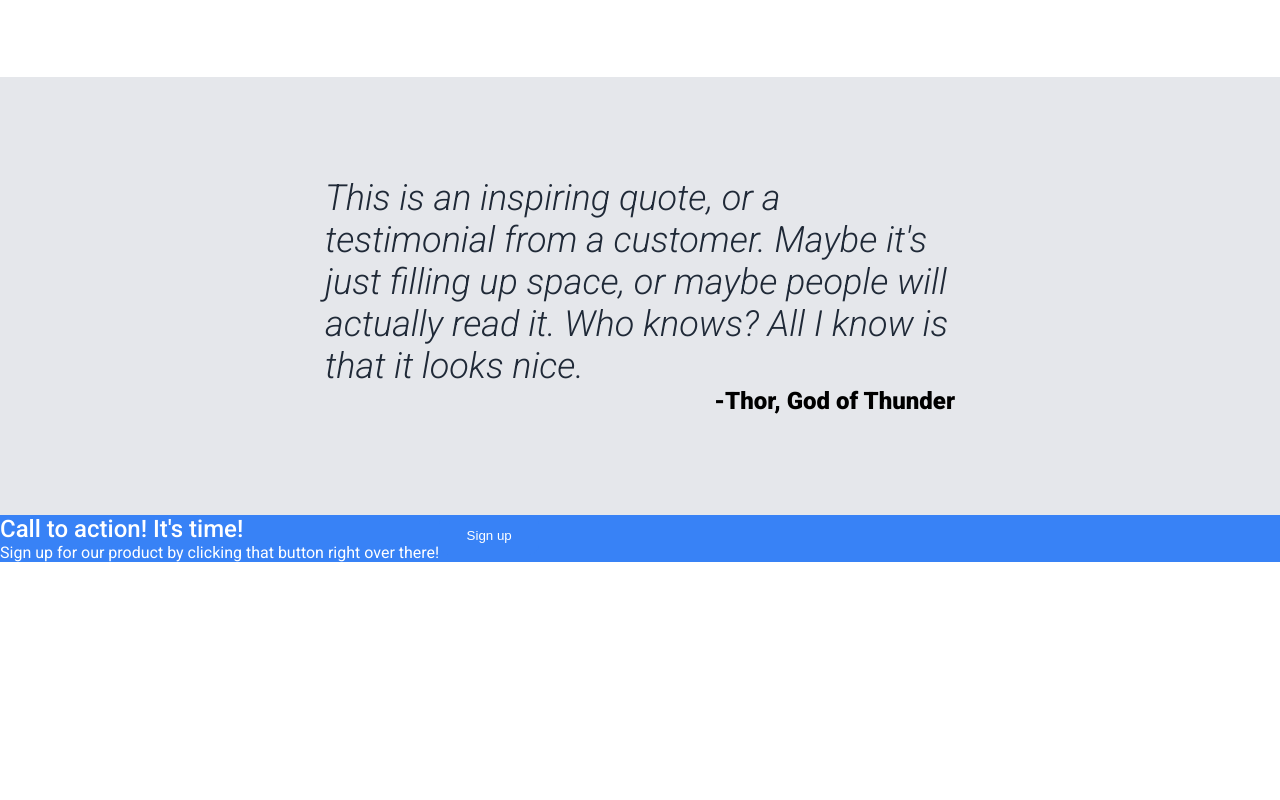
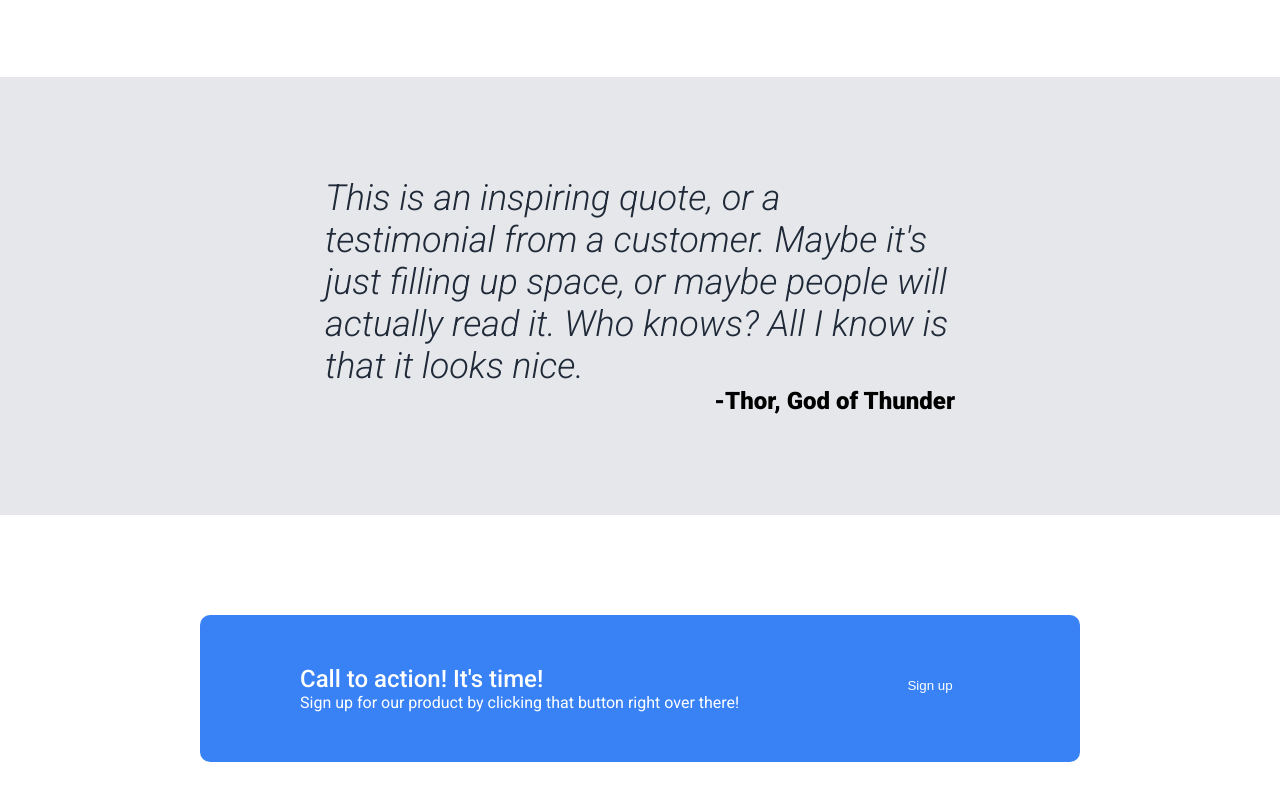
Before and after one commit to fvalentin22/odin_landing_page, a plain HTML site: page index.html in a window 1280 px wide. Shown: the part 883-1683 px from the top of the page. Before the commit the page ends 1445 px from the top, so only its background shows below. Drawn offline with Linux system fonts and the light colour scheme.

Commit message:
Add padding and margins around section four content

```diff
--- a/style.css
+++ b/style.css
@@ -136,6 +136,10 @@ a {
 .sectionfourcontent {
     background-color: #3882f6;
     display: flex;
+    justify-content: space-between;
+    margin: 100px 200px;
+    padding: 50px 100px;
+    border-radius: 10px;
 }
 
 .calltoaction {
```
